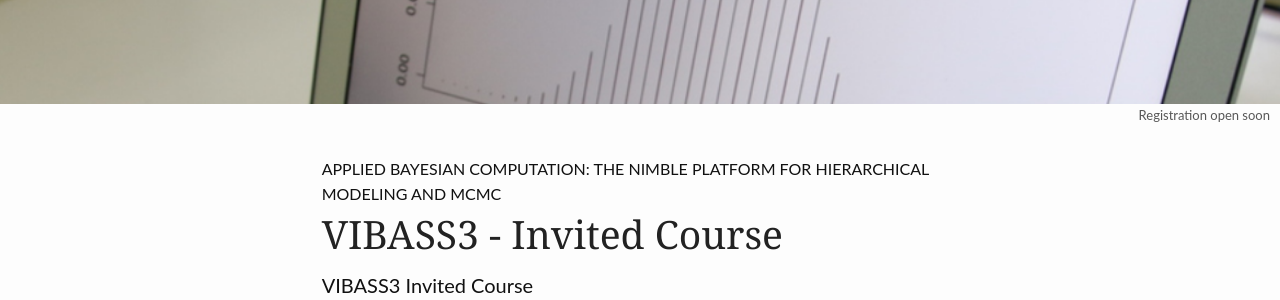
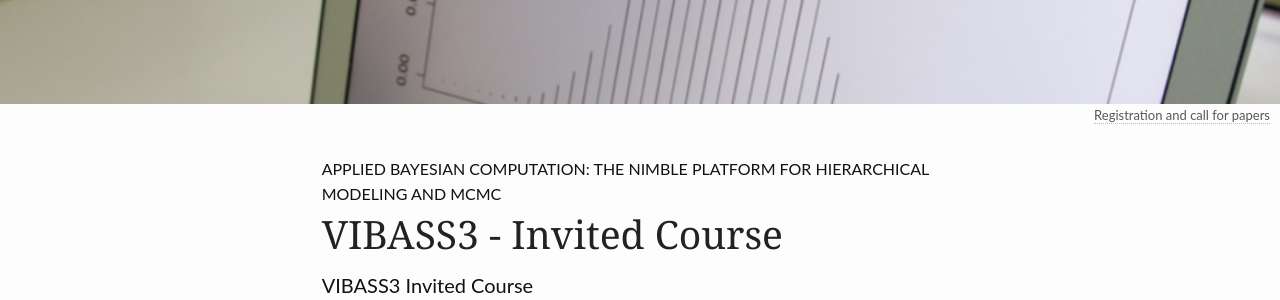
Before and after one commit to VABAR/VABAR.github.io, a Jekyll site: the page built from _posts/events/2018-11-22-vibass3/2018-11-22-vibass3-course.md, in a window 1280 px wide and 900 px high. Shown: the part 276-576 px from the top of the window. Built offline with Jekyll 4.4.1, drawn with Linux system fonts in a browser that asks for light colours.

Commit message:
registration link

```diff
--- a/_posts/events/2018-11-22-vibass3/2018-11-22-vibass3-course.md
+++ b/_posts/events/2018-11-22-vibass3/2018-11-22-vibass3-course.md
@@ -7,8 +7,8 @@
 header:
   title: VIBASS 3
   image_fullwidth: header_vibass18.png
-  caption: Registration open soon
-  #caption_url: http://congresos.adeituv.es/VIBASS3/
+  caption: Registration and call for papers
+  caption_url: http://congresos.adeituv.es/VIBASS3/
 image:
   #thumb: widget_vibass2.png
   #homepage: vibass2.jpg
```
Also changed, not shown: _posts/events/2018-11-22-vibass3/2018-11-12-vibass3.md (+2 -2 lines), index.md (+1 -0 lines).
